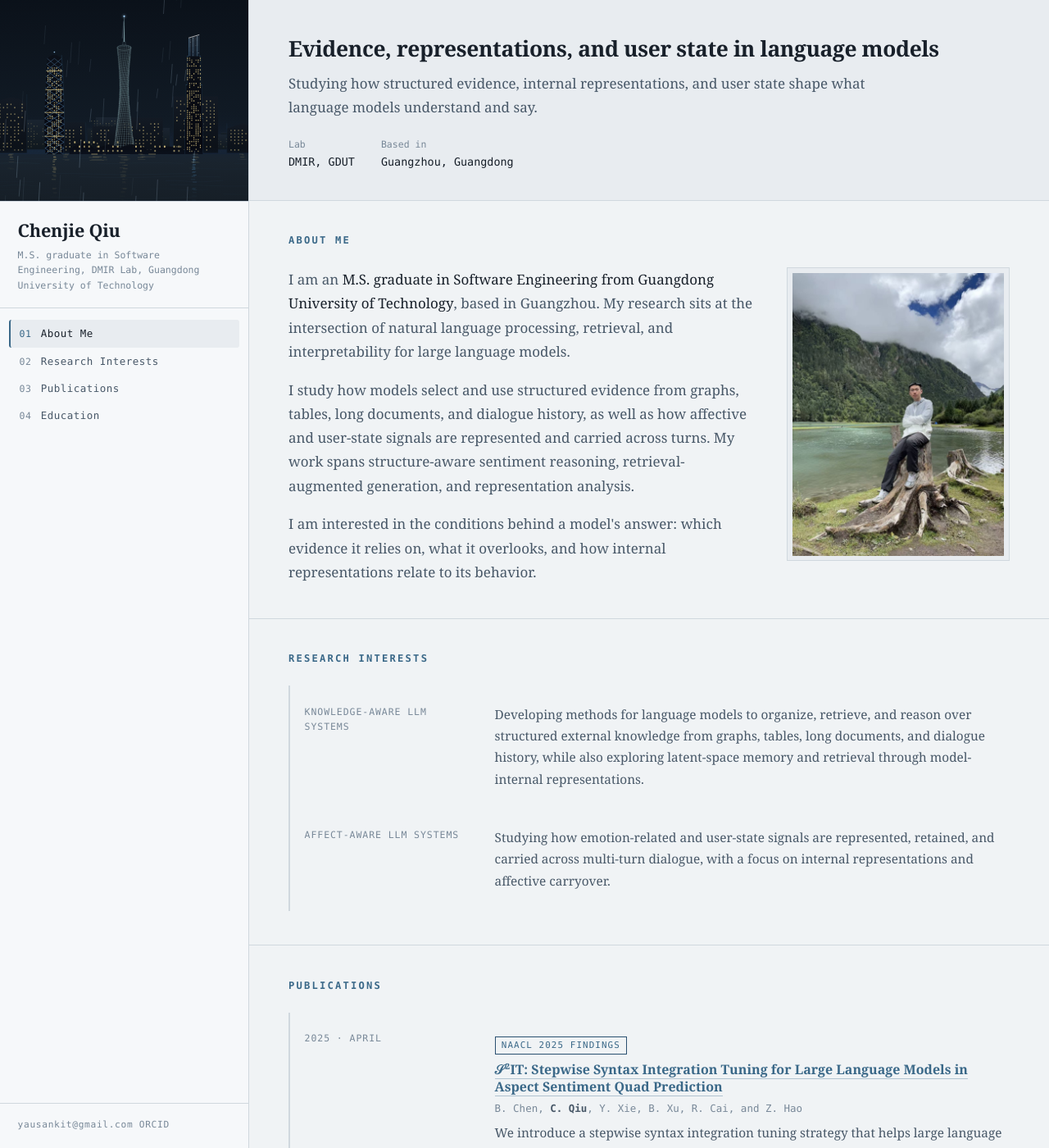
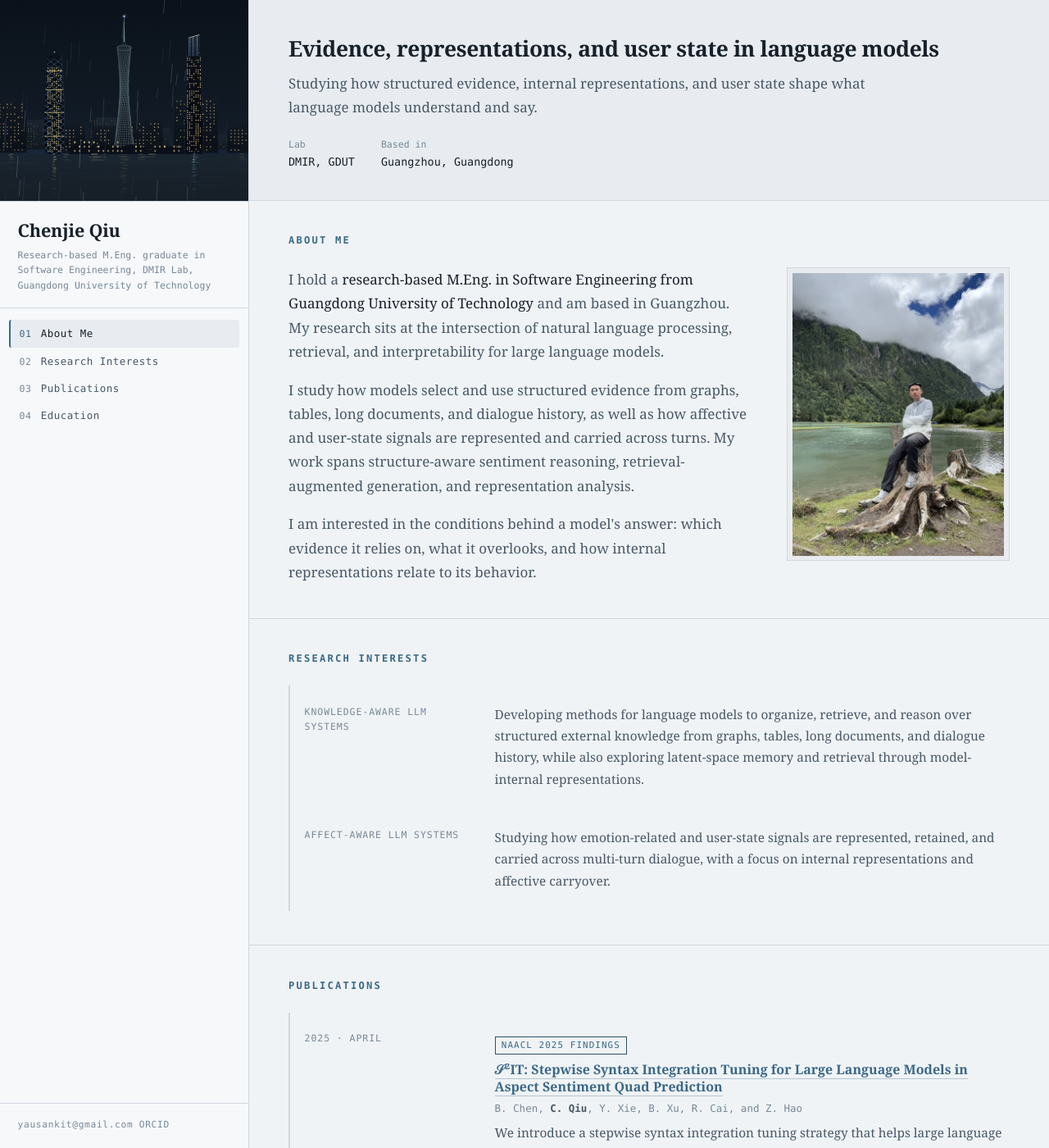
Before and after one commit to yausankit/yausankit.github.io, a Jekyll site: the page built from _pages/about.md, in a window 1280 px wide and 1400 px high. Shown: the whole window at 82% size. Built offline with Jekyll 4.4.1, drawn with Linux system fonts in a browser that asks for light colours; some of the changed text lies outside the part shown.

Commit message:
Clarify research-based engineering master's degree

```diff
--- a/_pages/about.md
+++ b/_pages/about.md
@@ -1,7 +1,7 @@
 ---
 layout: home
 permalink: /
-role: "M.S. graduate in Software Engineering, DMIR Lab, Guangdong University of Technology"
+role: "Research-based M.Eng. graduate in Software Engineering, DMIR Lab, Guangdong University of Technology"
 headline: "Evidence, representations, and user state in language models"
 tagline: "Studying how structured evidence, internal representations, and user state shape what language models understand and say."
 facts:
@@ -20,7 +20,7 @@ redirect_from:
   <h2>About Me</h2>
   <div class="about-layout">
     <div class="prose">
-      <p>I am an <strong>M.S. graduate in Software Engineering from Guangdong University of Technology</strong>, based in Guangzhou. My research sits at the intersection of natural language processing, retrieval, and interpretability for large language models.</p>
+      <p>I hold a <strong>research-based M.Eng. in Software Engineering from Guangdong University of Technology</strong> and am based in Guangzhou. My research sits at the intersection of natural language processing, retrieval, and interpretability for large language models.</p>
       <p>I study how models select and use structured evidence from graphs, tables, long documents, and dialogue history, as well as how affective and user-state signals are represented and carried across turns. My work spans structure-aware sentiment reasoning, retrieval-augmented generation, and representation analysis.</p>
       <p>I am interested in the conditions behind a model's answer: which evidence it relies on, what it overlooks, and how internal representations relate to its behavior.</p>
     </div>
@@ -69,7 +69,7 @@ redirect_from:
       <div class="k">2023 &ndash; 2026</div>
       <div class="v">
         <h3>Guangdong University of Technology</h3>
-        <p>M.S. in Software Engineering &mdash; Guangzhou, Guangdong</p>
+        <p>M.Eng. in Software Engineering (Research-based) &mdash; Guangzhou, Guangdong</p>
       </div>
     </div>
     <div class="row">
```
